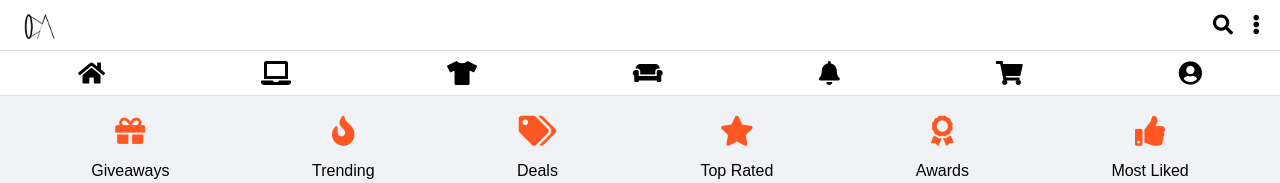
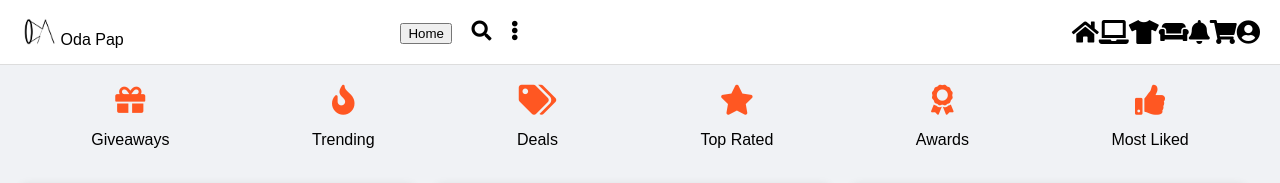
Before and after one commit to MarkCalebChomba/oda-pap, a plain HTML site: page index.html in a window 1280 px wide. Shown: the top 183 px of the page. Drawn offline with Linux system fonts and the light colour scheme.

Commit message:
Update index.html

```diff
--- a/index.html
+++ b/index.html
@@ -10,13 +10,16 @@
 </head>
 <body>
     <header>
-        <div class="top-bar">
-            <img src="images/logo.png" alt="Oda Pap Logo" class="logo">
+      <div class="top-bar">
+            <div class="logo-container">
+                <img src="images/logo.png" alt="Oda Pap Logo" class="logo">
+                <span class="logo-text">Oda Pap</span>
+            </div>
             <div class="top-icons">
+                <button class="home-button" onclick="location.href='index.html'">Home</button>
                 <i class="fas fa-search" id="search-icon"></i>
                 <i class="fas fa-ellipsis-v" id="menu-icon"></i>
             </div>
-        </div>
         <div class="border-line"></div>
         <div class="nav-bar" id="nav-bar">
             <i class="fas fa-home"></i>
```
